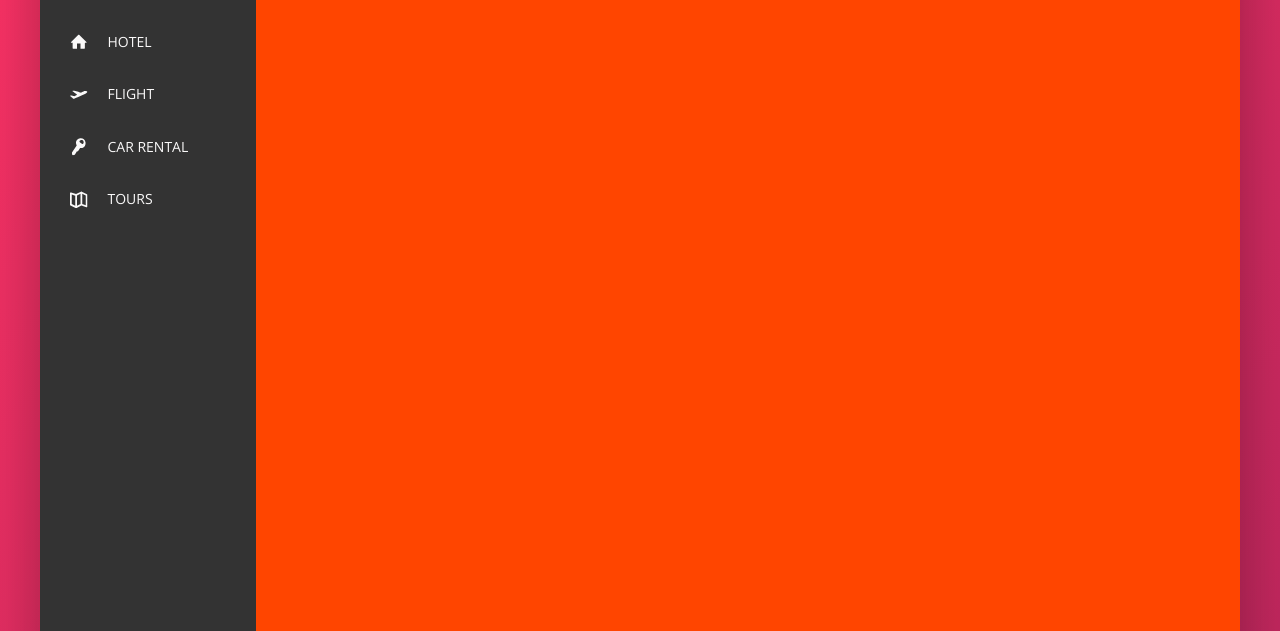
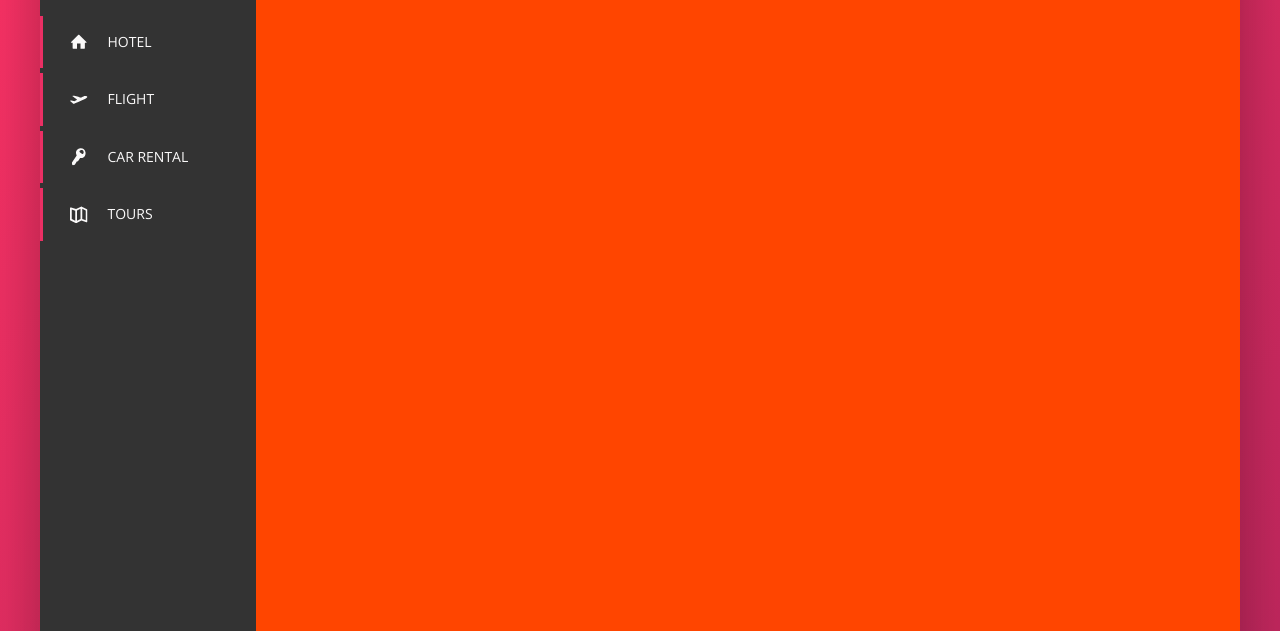
Before and after one commit to MarcinSoltysik/html-css-practice, a website: page 04-booking-web-flexbox/index.html in a window 1280 px wide. Shown: the part 169-800 px from the top of the page. Drawn offline with nearby package versions, Linux system fonts and the light colour scheme.

Commit message:
feat(booking-web-flexbox): Add item::before components

```diff
--- a/04-booking-web-flexbox/sass/_components.scss
+++ b/04-booking-web-flexbox/sass/_components.scss
@@ -128,6 +128,21 @@
   margin-top: 3.5rem;
 
   &__item {
+    position: relative;
+
+    &:not(:last-child) {
+      margin-bottom: 0.5rem;
+    }
+  }
+
+  &__item::before {
+    content: '';
+    position: absolute;
+    top: 0;
+    left: 0;
+    height: 100%;
+    width: 3px;
+    background-color: var(--color-primary);
   }
 
   &__link:link,
```
Also changed, not shown: 04-booking-web-flexbox/css/style.css.
